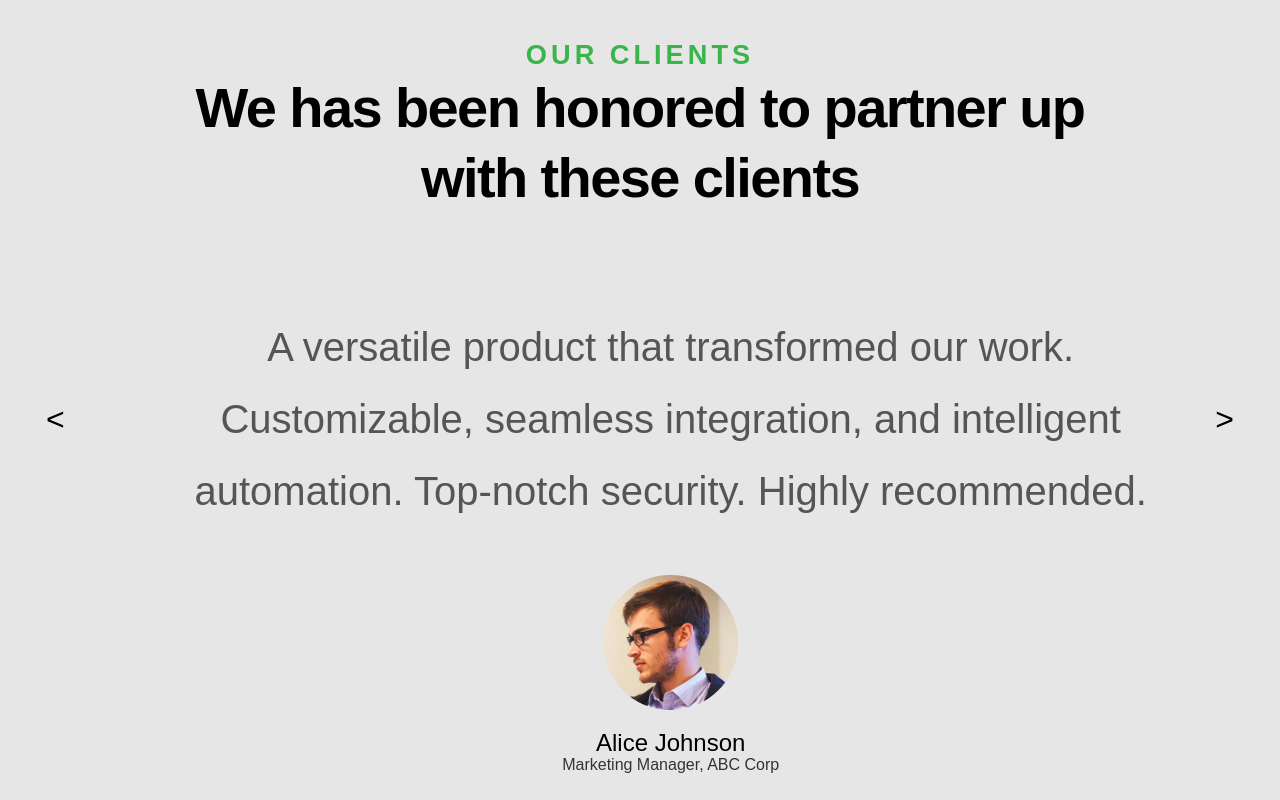
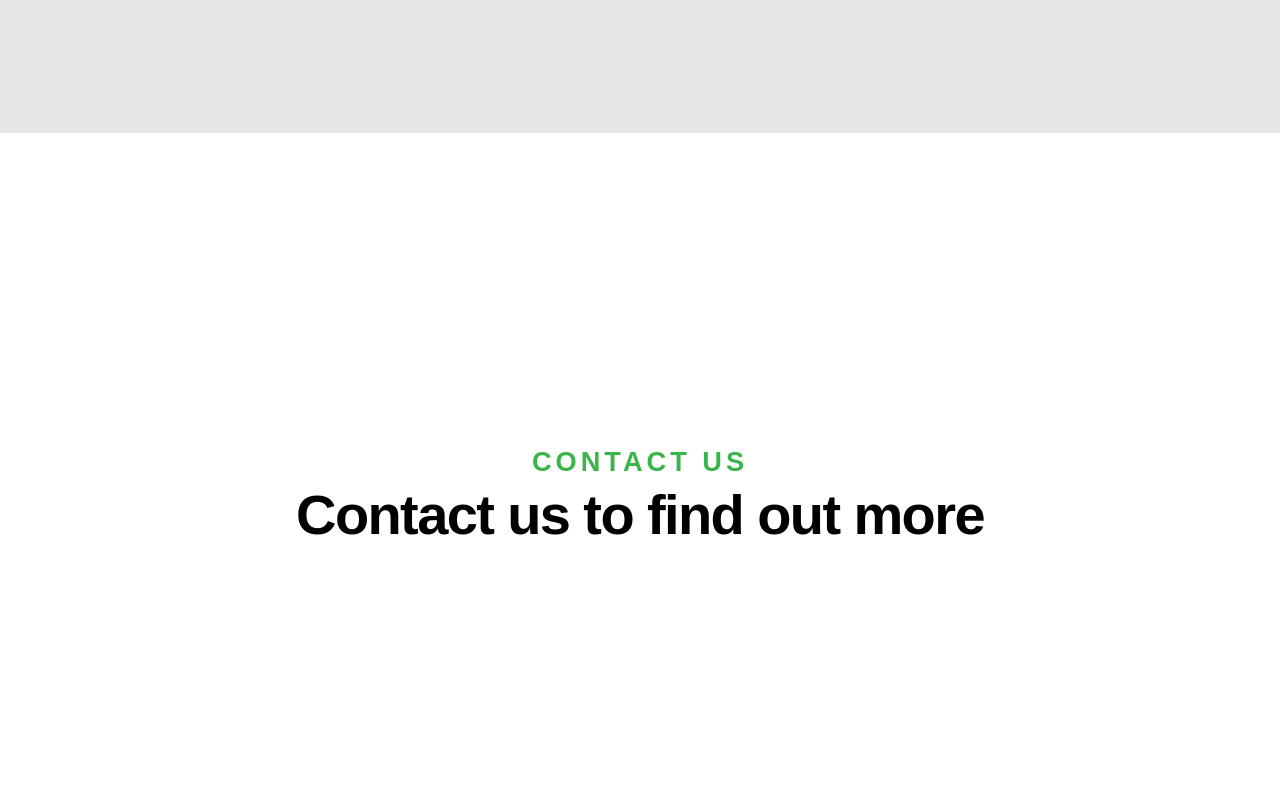
Before and after one commit to gormonn/landing-abstract, a Gatsby site: page / in a window 1280 px wide. Shown: the part 1740-2540 px from the top of the page. Built offline with nearby package versions, Linux system fonts and the light colour scheme; Gatsby itself is replaced by a stand-in of ours.

Commit message:
add contacts header

```diff
--- a/src/app/sections.ts
+++ b/src/app/sections.ts
@@ -1,16 +1,10 @@
 import {FC} from "react";
-import {Home} from "sections/home";
 import {Features} from "sections/features";
+import {Testimonials} from "sections/testimonials";
 import {Contacts} from "sections/contacts";
-import {Testimonials} from "sections/testimonials";
 
 export type Section = {href:string; label: string; Component?: FC}
 export const sections:Section[] = [
-    {
-        href: '#home',
-        label: 'Home',
-        Component: Home
-    },
     {
         href: '#features',
         label: 'Features',
--- /dev/null
+++ b/src/sections/contacts.module.scss
@@ -0,0 +1,10 @@
+.section {
+    background: white;
+
+    &__header{
+        text-align: center;
+        position: relative;
+        margin-bottom: 3.6rem;
+        max-width: 960px;
+    }
+}
--- a/src/sections/contacts.tsx
+++ b/src/sections/contacts.tsx
@@ -1,6 +1,12 @@
 import React, {ComponentPropsWithoutRef, FC} from "react";
-
+import {Row} from "shared/ui/row";
+import * as css from "./contacts.module.scss";
 
 export const Contacts:FC<ComponentPropsWithoutRef<'section'>> = (props) => {
-    return <section {...props}>Contacts</section>
+    return <section {...props}  className={css.section}>
+        <Row className={css.section__header}>
+            <h3>Contact Us</h3>
+            <h1>Contact us to find out more</h1>
+        </Row>
+    </section>
 }
```
